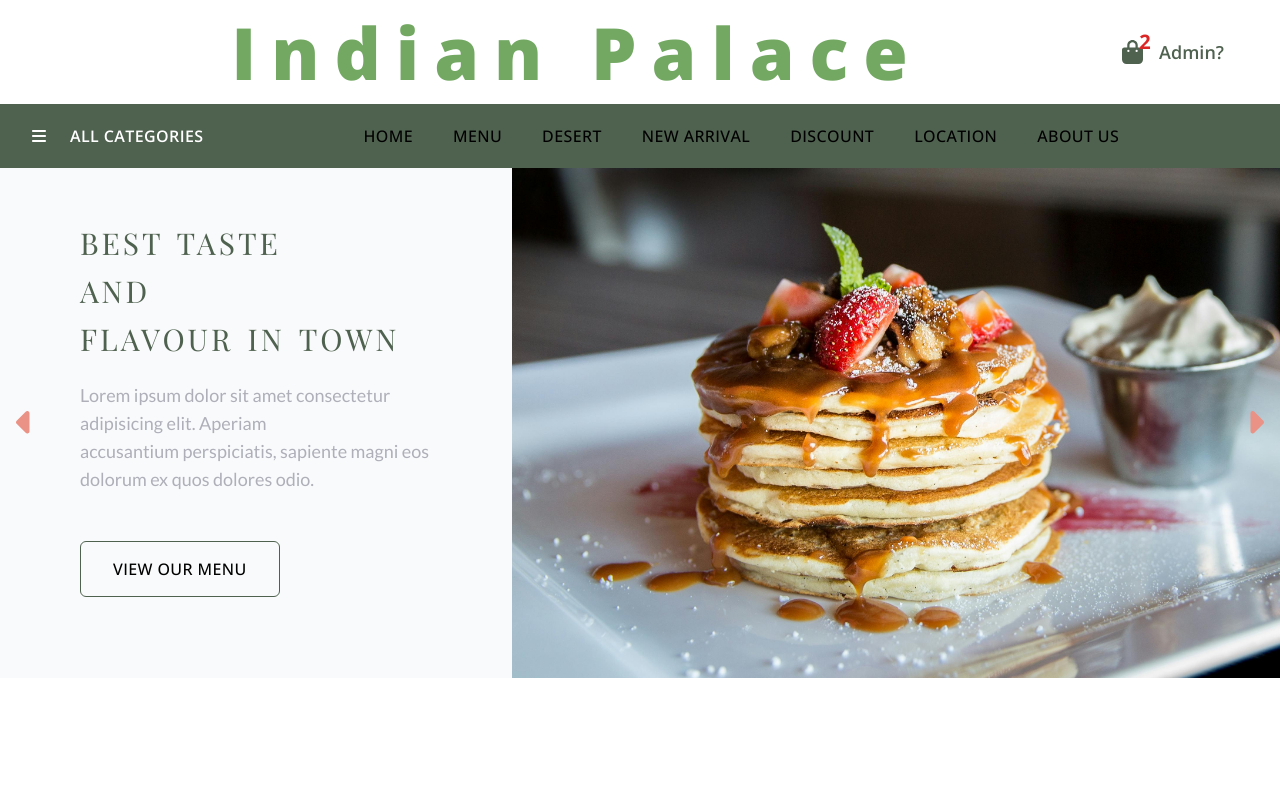
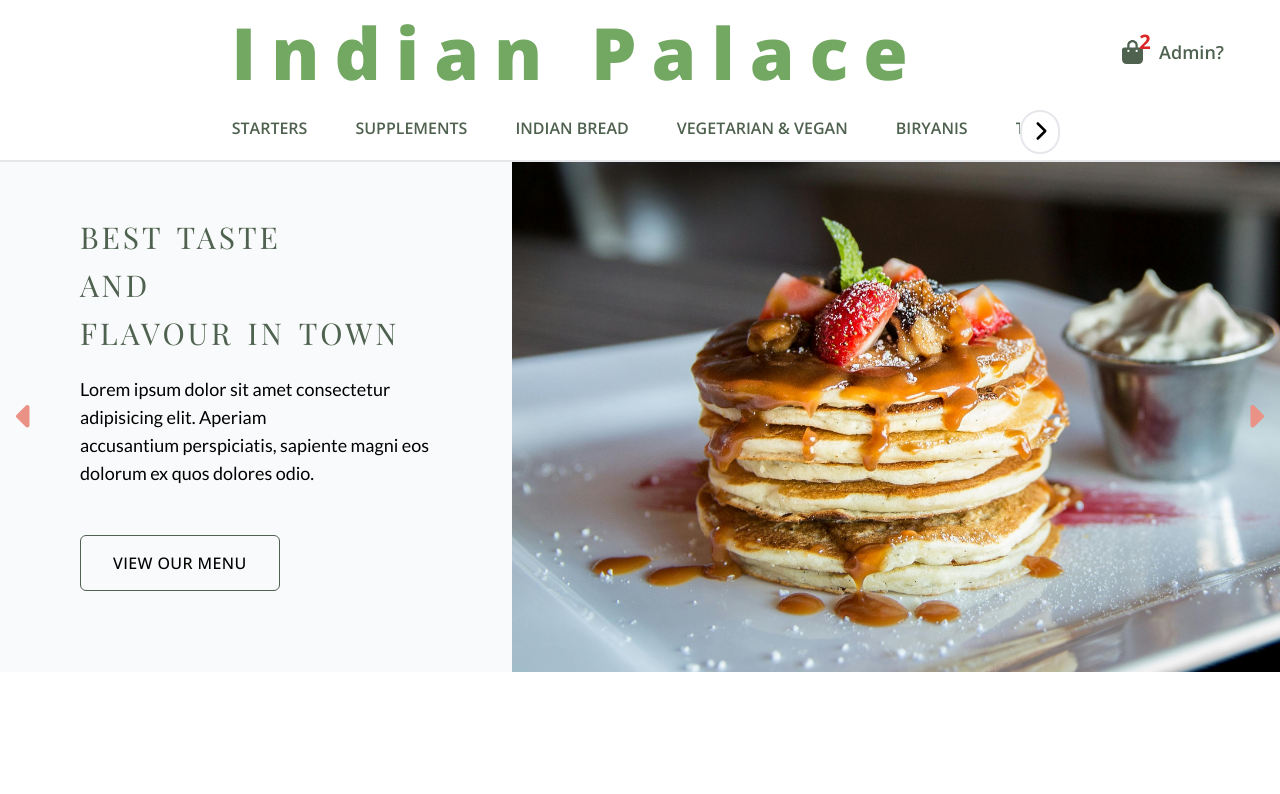
Before and after one commit to tanvir193palok/Indian_Palace, a Next.js app: page / in a window 1280 px wide. Shown: the top 794 px of the page. Built offline with nearby package versions, Linux system fonts and the light colour scheme; a web font is replaced by a local one.

Commit message:
Updated nav design

```diff
--- a/app/globals.css
+++ b/app/globals.css
@@ -26,3 +26,13 @@
 .hiddenScrollbar::-webkit-scrollbar {
   display: none; /* Chrome, Safari, and Opera */
 }
+
+/* Custom class to hide the scrollbar */
+.scrollbar-hide::-webkit-scrollbar {
+  display: none;
+}
+
+.scrollbar-hide {
+  -ms-overflow-style: none;  /* IE and Edge */
+  scrollbar-width: none;  /* Firefox */
+}
--- a/components/Header.jsx
+++ b/components/Header.jsx
@@ -4,7 +4,7 @@ import Link from "next/link";
 
 const Header = () => {
   return (
-    <header className="py-4 shadow-sm bg-white">
+    <header className="py-4  bg-white">
       <div className="container flex items-center justify-between">
         <div className="w-full text-nav relative flex justify-center font-primary font-extrabold text-center text-7xl tracking-[15px]">
           Indian Palace
--- a/components/home/BestSelling.jsx
+++ b/components/home/BestSelling.jsx
@@ -4,10 +4,10 @@ import Link from "next/link";
 const BestSelling = () => {
   return (
     <div className="px-32 pt-28 font-lato">
-      <p className="flex justify-center uppercase tracking-widest font-secondary italic text-5xl text-heading font-extrabold pb-10 border-b-2 border-heading">
+      <p className="flex justify-center uppercase tracking-widest font-secondary italic text-5xl text-nav font-extrabold pb-10 border-b-2 border-nav">
         Best Selling
       </p>
-      <div className="container mx-auto h-full relative pt-2">
+      <div className="container mx-auto h-full relative pt-4">
         {/* text & img wrapper */}
         <div
           className="flex flex-col lg:flex-row h-full
@@ -15,7 +15,7 @@ const BestSelling = () => {
         >
           {/* image */}
           <div className="flex-1 max-h-96 lg:max-h-max order-2 lg:order-none overflow-hidden">
-            <Image src="/banner/banner2.jpg" alt="" width={500} height={500} />
+            <Image src="/banner/banner2.jpg" alt="" width={600} height={500} />
           </div>
 
           {/* text */}
@@ -23,10 +23,10 @@ const BestSelling = () => {
             className="flex-1 pt-36 pb-14 lg:pt-2 lg:w-auto z-10 flex flex-col
          justify-center items-center lg:items-start"
           >
-            <h1 className="text-heading font-primary font-bold tracking-widest text-xl uppercase pb-2">
+            <h1 className="text-nav font-primary font-bold tracking-widest text-xl uppercase pb-2">
               Murg Briyani
             </h1>
-            <p className="font-lato mb-12 max-w-lg">
+            <p className="font-lato mb-12 max-w-lg text-text">
               Lorem ipsum dolor sit amet, consectetur adipiscing elit. Senectus
               <b> scelerisque viverra</b> at id aenean scelerisque. Nec eget
               condimentum eitam leo
--- a/components/home/NewArrival.jsx
+++ b/components/home/NewArrival.jsx
@@ -4,7 +4,7 @@ import Link from "next/link";
 const NewArrival = () => {
   return (
     <div className="px-32 pt-28">
-      <p className="flex justify-center uppercase tracking-widest font-secondary italic text-5xl text-heading font-extrabold pb-10 border-b-2 border-heading">
+      <p className="flex justify-center uppercase tracking-widest font-secondary italic text-5xl text-nav font-extrabold pb-10 border-b-2 border-nav">
         New Arrival
       </p>
       <div className="container mx-auto h-full relative pt-2">
@@ -44,10 +44,10 @@ const NewArrival = () => {
                   className="flex-1 pt-36 pb-14 lg:pt-6 lg:w-auto z-10 flex flex-col
              justify-center items-center lg:items-start"
                 >
-                  <h1 className="text-heading font-primary font-bold tracking-widest text-lg uppercase pb-2">
+                  <h1 className="text-nav font-primary font-bold tracking-widest text-lg uppercase pb-2">
                     Murg Briyani
                   </h1>
-                  <p className="mb-2 max-w-md text-sm font-lato">
+                  <p className="mb-2 max-w-md text-sm font-lato text-text">
                     Lorem ipsum dolor sit amet, consectetur adipiscing elit.
                     Senectus
                     <b> scelerisque viverra</b> at id aenean scelerisque. Nec
--- a/components/nav/Navbar.jsx
+++ b/components/nav/Navbar.jsx
@@ -1,70 +1,124 @@
 "use client";
 
+import { useRef, useEffect, useState } from "react";
+import Link from "next/link";
 import { FontAwesomeIcon } from "@fortawesome/react-fontawesome";
-import Dropdown from "./Dropdown";
-import { faBars } from "@fortawesome/free-solid-svg-icons";
-import Link from "next/link";
-import { useEffect, useState } from "react";
+import {
+  faChevronLeft,
+  faChevronRight,
+} from "@fortawesome/free-solid-svg-icons";
+
+const categories = [
+  "Starters",
+  "Supplements",
+  "Indian Bread",
+  "Vegetarian & Vegan",
+  "Biryanis",
+  "Tandoori Specialties",
+  "Chicken",
+  "Lamb",
+  "Chili Specialties",
+  "Fish & Prawns",
+  "Duck",
+  "Indian Palace Specialties",
+  "Dessert",
+  "Drinks",
+];
 
 const Navbar = () => {
-  const [isScrolled, setIsScrolled] = useState(false);
+  const scrollRef = useRef(null);
+  const [showLeftButton, setShowLeftButton] = useState(false);
+  const [showRightButton, setShowRightButton] = useState(true);
+  const visibleCount = 5;
 
+  const handleNext = () => {
+    if (scrollRef.current) {
+      const scrollAmount = (scrollRef.current.clientWidth / visibleCount) * 3;
+      scrollRef.current.scrollBy({
+        left: scrollAmount,
+        behavior: "smooth",
+      });
+    }
+  };
+
+  const handlePrevious = () => {
+    if (scrollRef.current) {
+      const scrollAmount = (scrollRef.current.clientWidth / visibleCount) * 3;
+      scrollRef.current.scrollBy({
+        left: -scrollAmount,
+        behavior: "smooth",
+      });
+    }
+  };
+
+  // Update button visibility based on scroll position
   useEffect(() => {
-    const handleScroll = () => {
-      setIsScrolled(window.scrollY > 100);
+    const updateButtonVisibility = () => {
+      if (scrollRef.current) {
+        const atStart = scrollRef.current.scrollLeft === 0;
+        const atEnd =
+          scrollRef.current.scrollWidth - scrollRef.current.scrollLeft <=
+          scrollRef.current.clientWidth;
+
+        setShowLeftButton(!atStart);
+        setShowRightButton(!atEnd);
+      }
     };
 
-    window.addEventListener("scroll", handleScroll);
+    // Add event listener for scroll
+    const scrollContainer = scrollRef.current;
+    if (scrollContainer) {
+      scrollContainer.addEventListener("scroll", updateButtonVisibility);
+      updateButtonVisibility();
+    }
 
+    // Clean up the event listener on unmount
     return () => {
-      window.removeEventListener("scroll", handleScroll);
+      if (scrollContainer) {
+        scrollContainer.removeEventListener("scroll", updateButtonVisibility);
+      }
     };
   }, []);
 
   return (
-    <nav
-      className={`sticky top-0 z-50 transition duration-300 ${
-        isScrolled ? "bg-text backdrop-blur-md bg-opacity-50" : "bg-text"
-      }`}
-    >
-      <div className="flex">
-        {/* Category Dropdown */}
-        <div className="px-8 py-4 bg-primary md:flex items-center cursor-pointer relative group">
-          <span className="text-white">
-            <FontAwesomeIcon icon={faBars} />
-          </span>
-          <span className="font-primary font-semibold text-md ml-6 text-white uppercase tracking-wide">
-            All Categories
-          </span>
-          <Dropdown />
+    <nav className="w-full border-b-2 relative">
+      <div className="flex justify-center items-center">
+        {showLeftButton && (
+          <button
+            onClick={handlePrevious}
+            className="px-3 rounded-full bg-white border-2 py-2 hover:border-heading"
+          >
+            <FontAwesomeIcon icon={faChevronLeft} className="text-xl" />
+          </button>
+        )}
+
+        <div
+          ref={scrollRef}
+          className="flex w-[800px] overflow-hidden scrollbar-hide pb-2"
+        >
+          <div className="flex space-x-6">
+            {categories.map((category) => (
+              <Link
+                href={`/shop?category=${encodeURIComponent(category)}`}
+                key={category}
+                className="relative px-3 py-3 whitespace-nowrap font-primary font-semibold text-md uppercase text-text transition rounded-md hover:bg-gray-200"
+              >
+                <span className="transition py-2 border-b-2 border-transparent hover:border-black">
+                  {category}
+                </span>
+              </Link>
+            ))}
+          </div>
         </div>
 
-        {/* Navigation Links */}
-        <div className="flex justify-center md:justify-start md:pl-32 flex-grow py-5">
-          <div className="flex items-center font-primary font-medium text-md space-x-10 uppercase tracking-wide">
-            <Link href="/" className="hover:text-white transition">
-              Home
-            </Link>
-            <Link href="/menu" className="hover:text-white transition">
-              Menu
-            </Link>
-            <Link href="/desert" className="hover:text-white transition">
-              Desert
-            </Link>
-            <Link href="/new-arrival" className="hover:text-white transition">
-              New Arrival
-            </Link>
-            <Link href="/discount" className="hover:text-white transition">
-              Discount
-            </Link>
-            <Link href="/location" className="hover:text-white transition">
-              Location
-            </Link>
-            <Link href="/about" className="hover:text-white transition">
-              About us
-            </Link>
-          </div>
-        </div>
+        {showRightButton && (
+          <button
+            onClick={handleNext}
+            className="px-3 rounded-full bg-white border-2 py-2 hover:border-heading"
+          >
+            <FontAwesomeIcon icon={faChevronRight} className="text-xl" />
+          </button>
+        )}
       </div>
     </nav>
   );
--- a/tailwind.config.js
+++ b/tailwind.config.js
@@ -26,7 +26,6 @@ module.exports = {
         heading: "rgb(234, 146, 133)",
         text: "rgb(79, 97, 79)",
         nav: "rgb(114, 168, 98)",
-        text1: "rgb(174, 175, 185)",
       },
     },
   },
```
